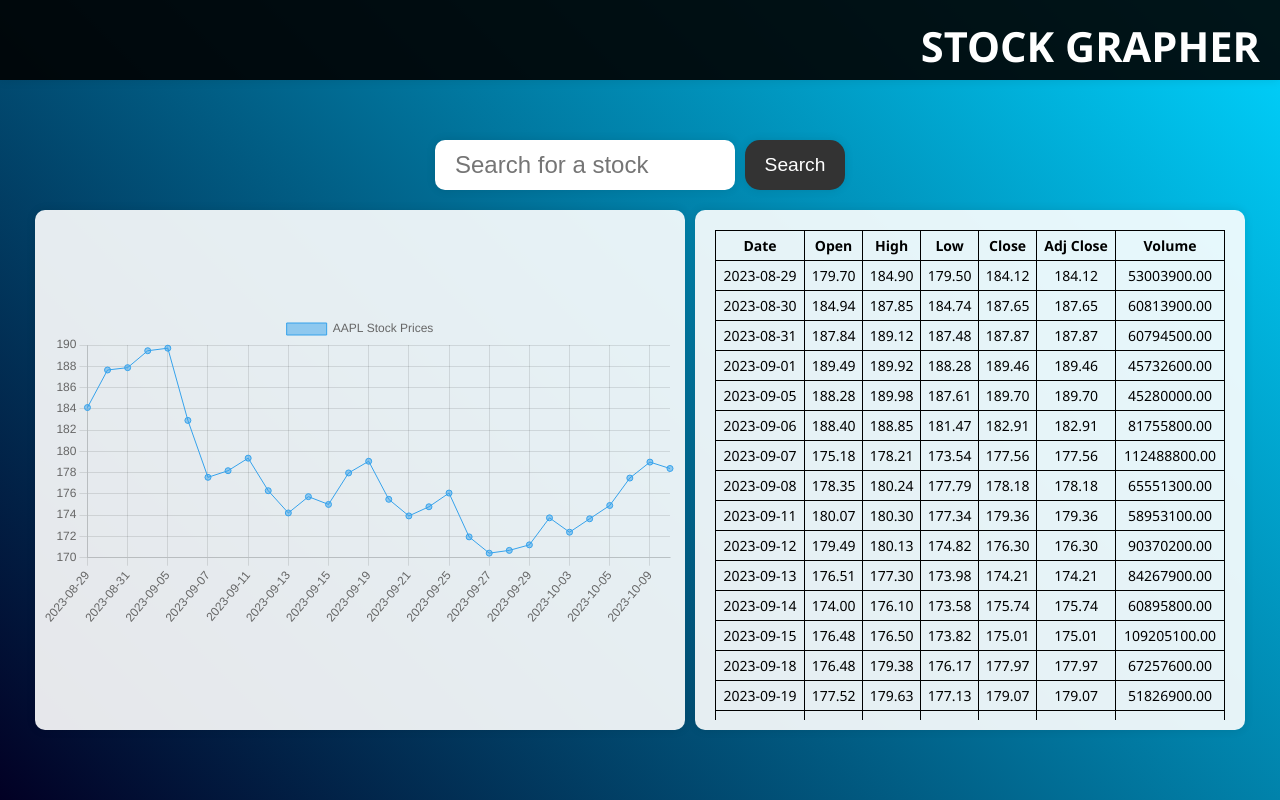
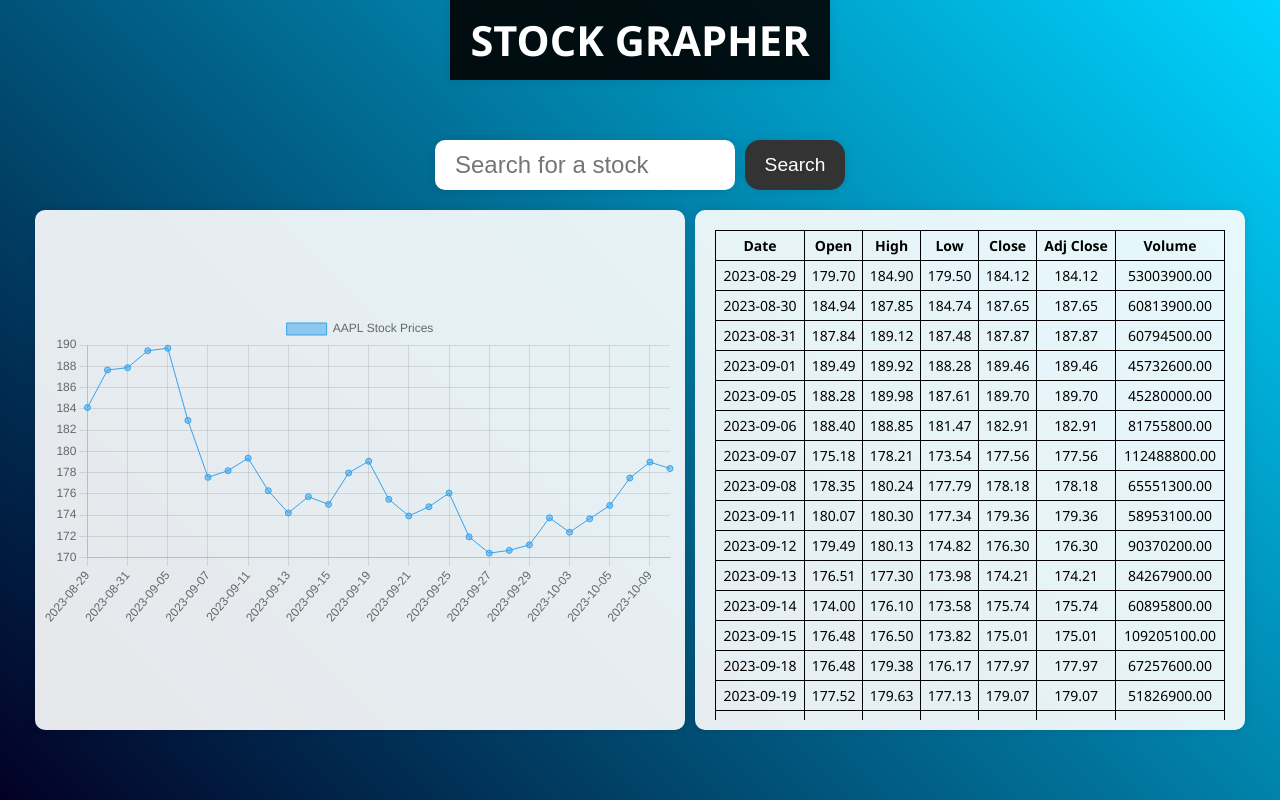
Before and after one commit to thabanidev/stock-grapher, a plain HTML site: page index.html in a window 1280 px wide. Drawn offline with nearby package versions, Linux system fonts and the light colour scheme.

Commit message:
Update style.css

```diff
--- a/style.css
+++ b/style.css
@@ -18,13 +18,10 @@ body {
 header {
     position: fixed;
     top: 0;
-    display: grid;
-    grid-template-columns: 40px auto 40px;
-    grid-template-areas: "item brand item";
-    justify-content: space-between;
+    display: flex;
+    justify-content: center;
     align-items: center;
     margin-bottom: 20px;
-    width: 100%;
     height: 80px;
     color: #fff;
     background-color: rgba(0, 0, 0, 0.9);
```
